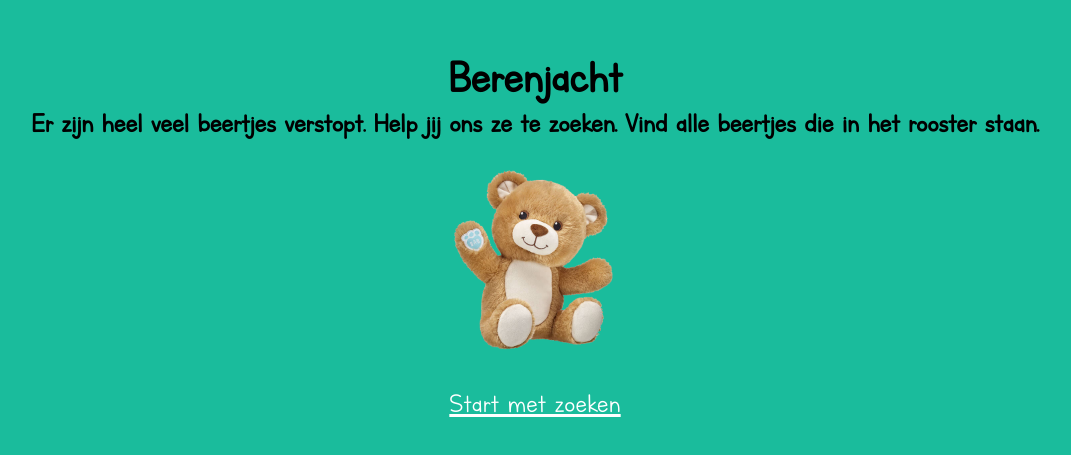
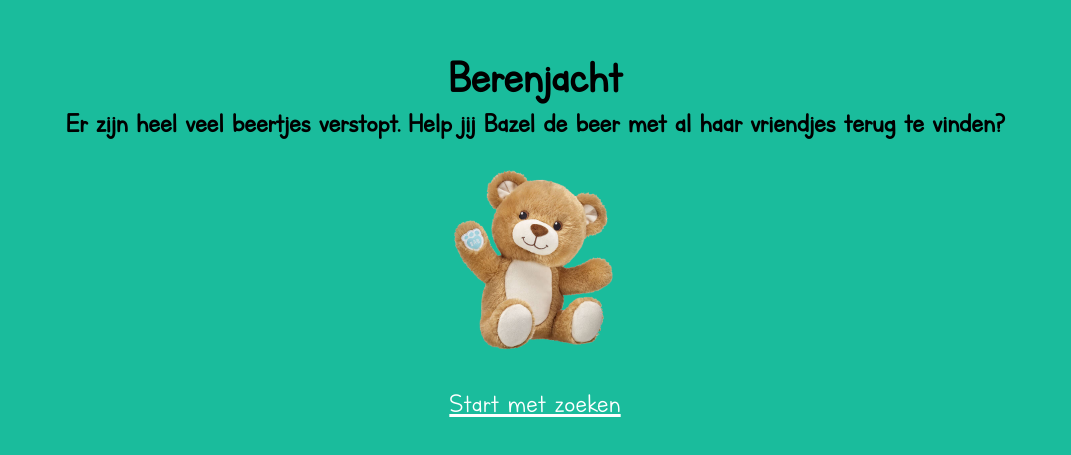
Before and after one commit to jochemjanssens/berenjacht, a React (Create React App) app: page / in a window 1280 px wide. Shown: the part 163-618 px from the top of the page, without its empty margins (105-1176 px from the left). Built offline with nearby package versions, Linux system fonts and the light colour scheme.

Commit message:
feat: change copy

```diff
--- a/src/Screens/Intro.jsx
+++ b/src/Screens/Intro.jsx
@@ -9,7 +9,7 @@ class Intro extends React.Component {
       <div className="app">
         <header>
           <h1>Berenjacht</h1>
-          <h2>Er zijn heel veel beertjes verstopt. Help jij ons ze te zoeken. Vind alle beertjes die in het rooster staan.</h2>
+          <h2>Er zijn heel veel beertjes verstopt. Help jij Bazel de beer met al haar vriendjes terug te vinden?</h2>
 
           <img src={bearPicture} alt="bingo beer" width="200" height="200" />
 
```
